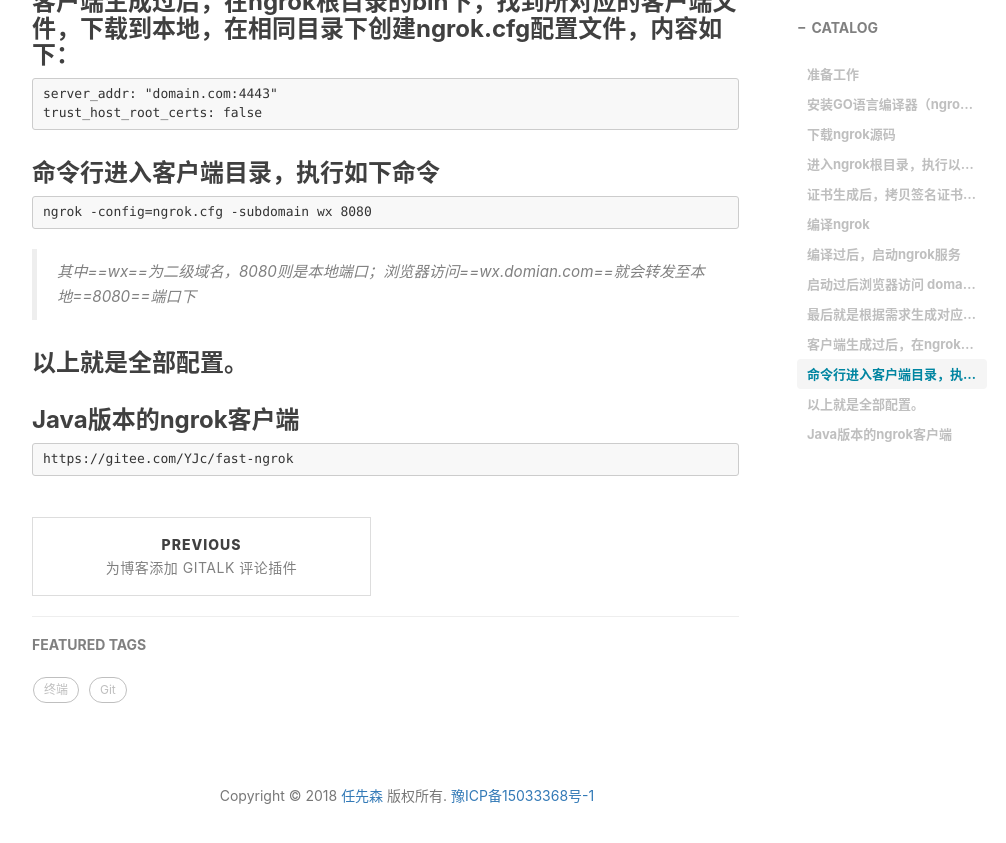
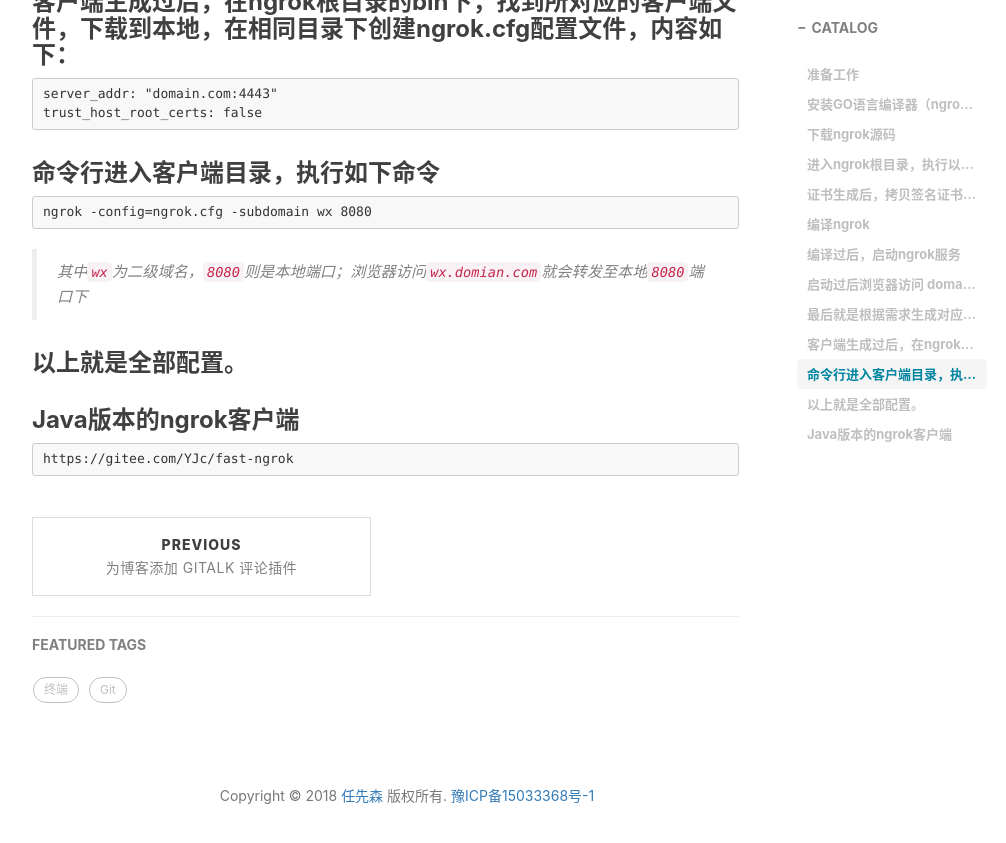
Before and after one commit to oldR/blog.github.io, a Jekyll site: the page built from _posts/2018-12-25-搭建自己的内网穿透服务.md, in a window 1280 px wide and 900 px high, scrolled down 2418 px. Shown: the top 843 px of the window, without its empty margins (233-1239 px from the left). Built offline with Jekyll 4.4.1, drawn with Linux system fonts in a browser that asks for light colours; nearby versions of some CDN libraries; comment, search, counter and statistics services are not loaded.

Commit message:
update blog

````diff
--- a/_posts/2018-12-25-搭建自己的内网穿透服务.md
+++ b/_posts/2018-12-25-搭建自己的内网穿透服务.md
@@ -104,7 +104,7 @@
 ```
 ngrok -config=ngrok.cfg -subdomain wx 8080
 ```
-> 其中==wx==为二级域名，8080则是本地端口；浏览器访问==wx.domian.com==就会转发至本地==8080==端口下
+> 其中`wx`为二级域名，`8080`则是本地端口；浏览器访问`wx.domian.com`就会转发至本地`8080`端口下
 
 ### 以上就是全部配置。
 
````
